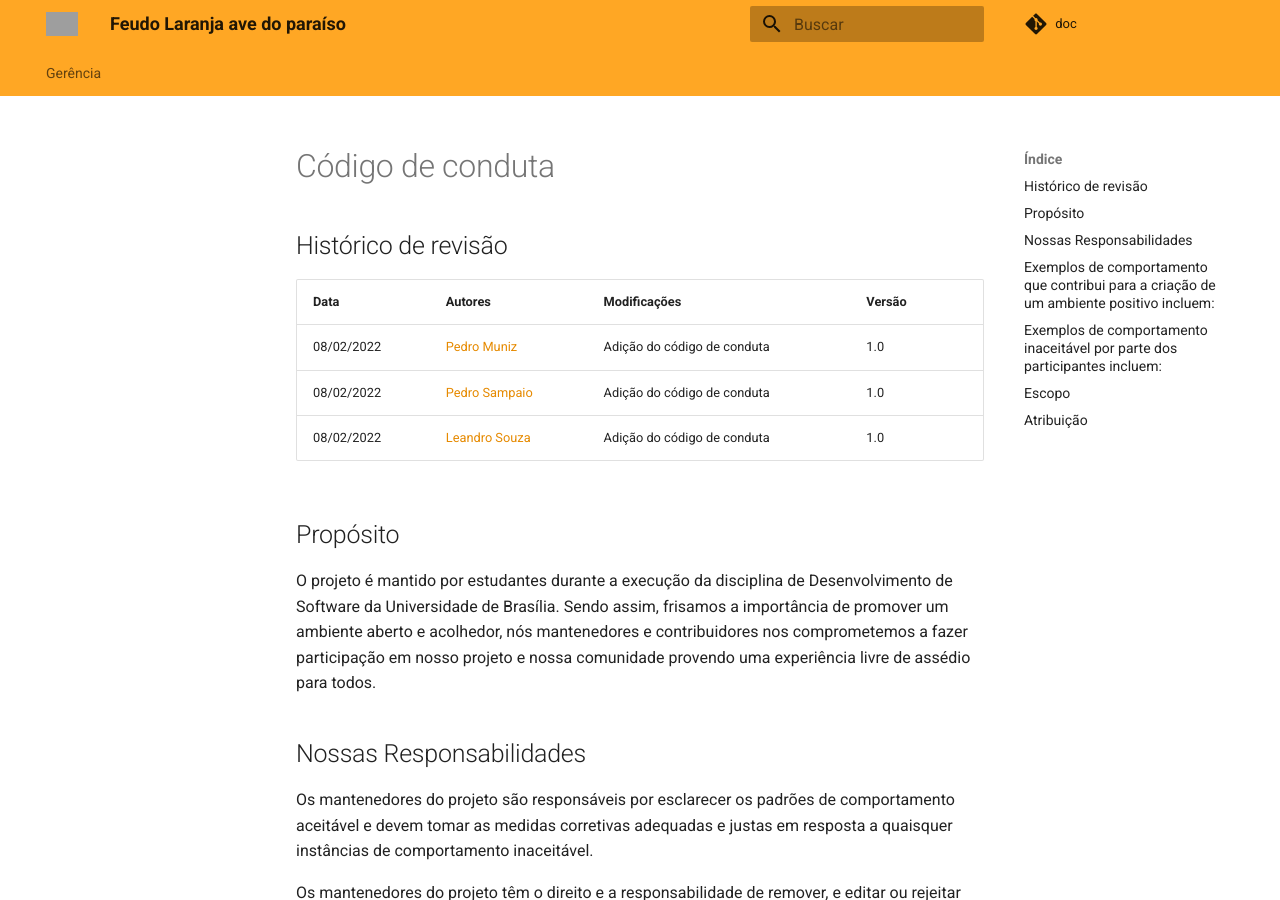
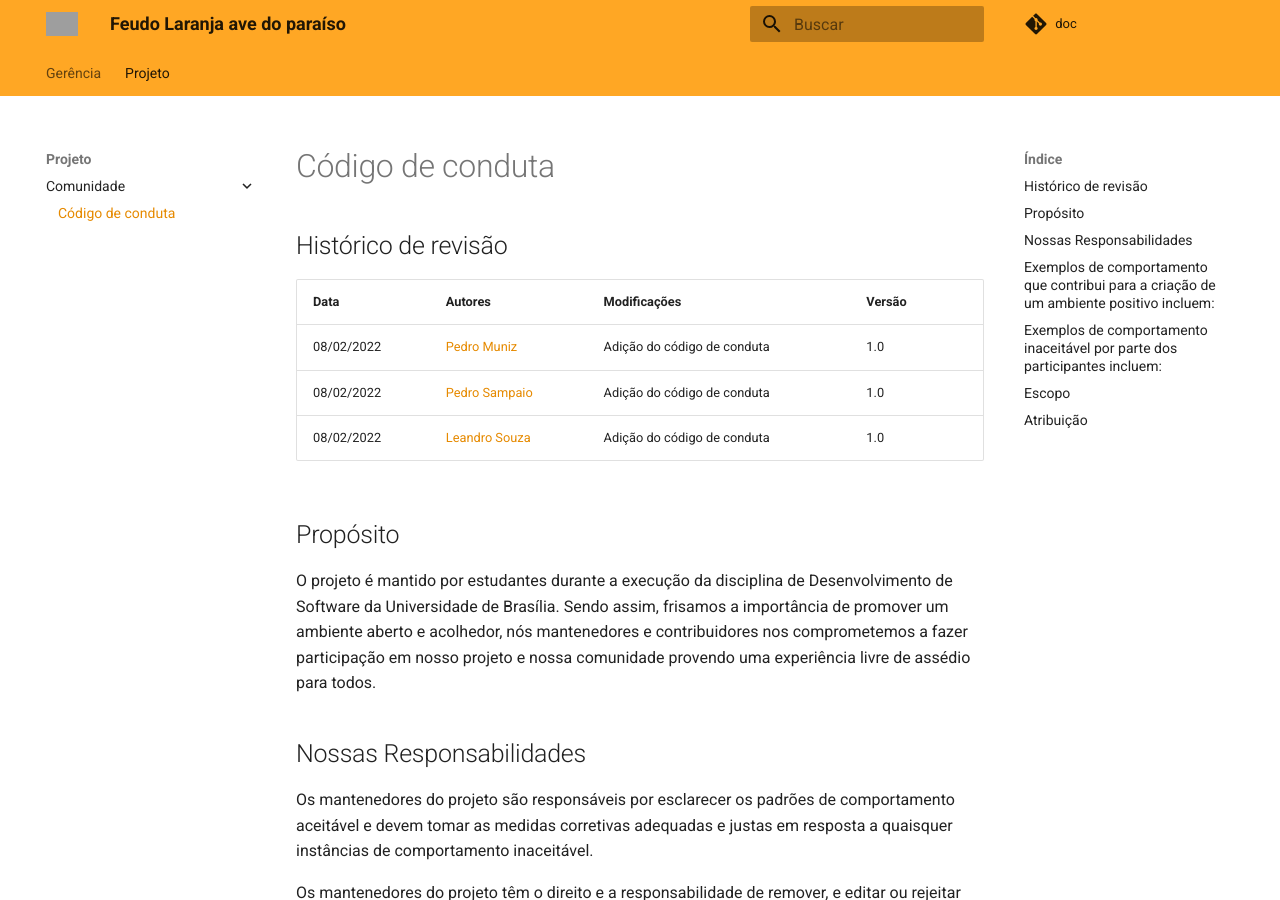
Before and after one commit to Feudo-Laranja-ave-do-paraiso-DS-2021-2/wiki, an MkDocs documentation site: the page built from docs/project/CODE_OF_CONDUCT.md, in a window 1280 px wide and 900 px high. Built offline with MkDocs 1.6.1 and Material for MkDocs 9.7.7, drawn with Linux system fonts in a browser that asks for light colours; comment, search, counter and statistics services are not loaded; grey boxes are pictures that could not be loaded.

Commit message:
Update mkdocs.yml
Adicionado o código de conduta na wiki
Co-authored-by: Pedro_Sampaio <pedro.sampaio.dias.rocha@gmail.com>
Co-authored-by: Leandro_Souza <leanddrosouzasilva@gmail.com>

```diff
--- a/mkdocs.yml
+++ b/mkdocs.yml
@@ -32,6 +32,9 @@ nav:
     - Plano metodológico: "management/methodology-plan.md"
     - Plano de comunicação: "management/communication-plan.md"
     - Quadro de disponibilidade: "management/availability-board.md"
+  - Projeto:
+    - Comunidade:
+      - Código de conduta: "project/CODE_OF_CONDUCT.md"
 
 # Style
 extra_css:
```
